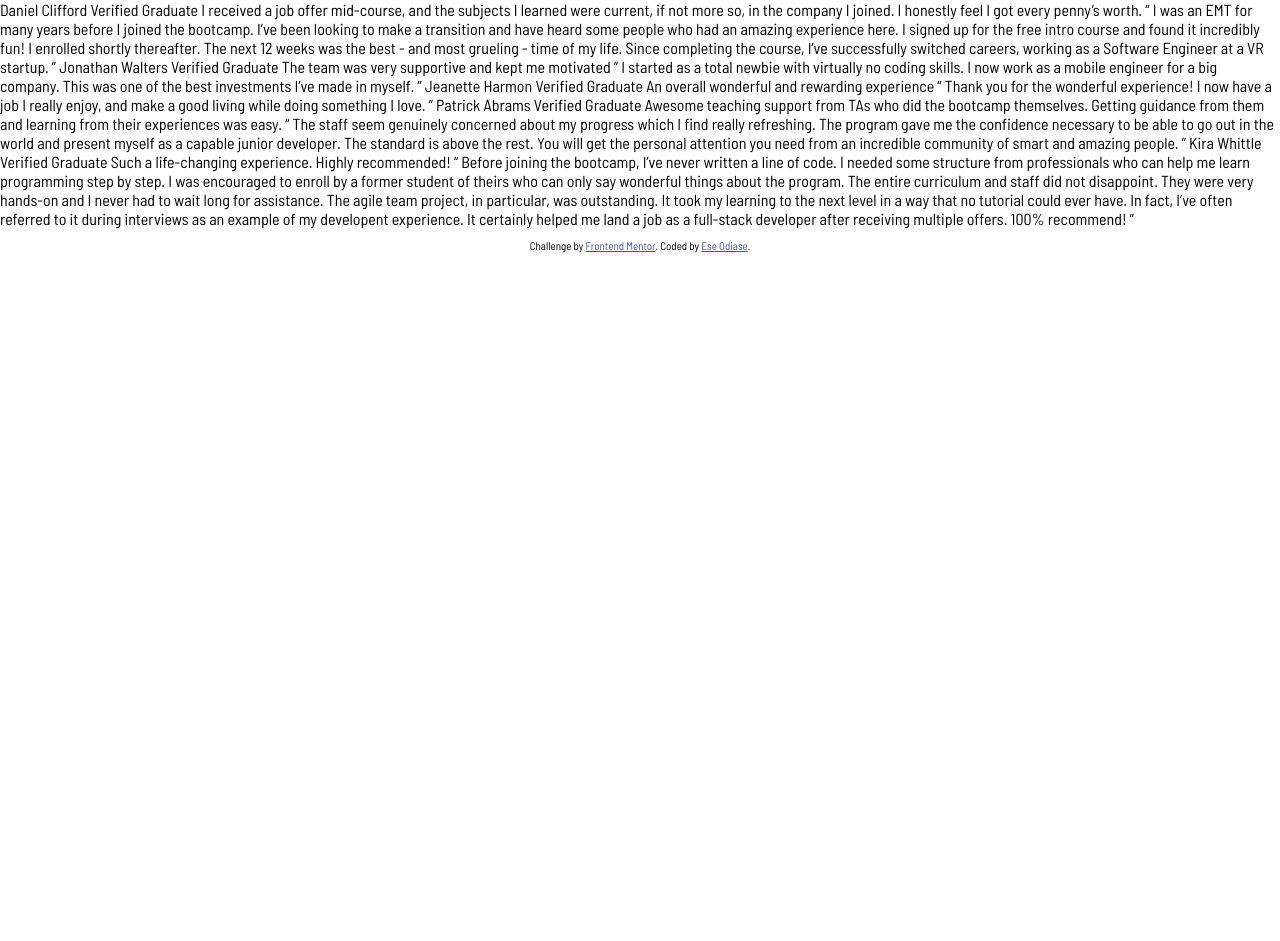
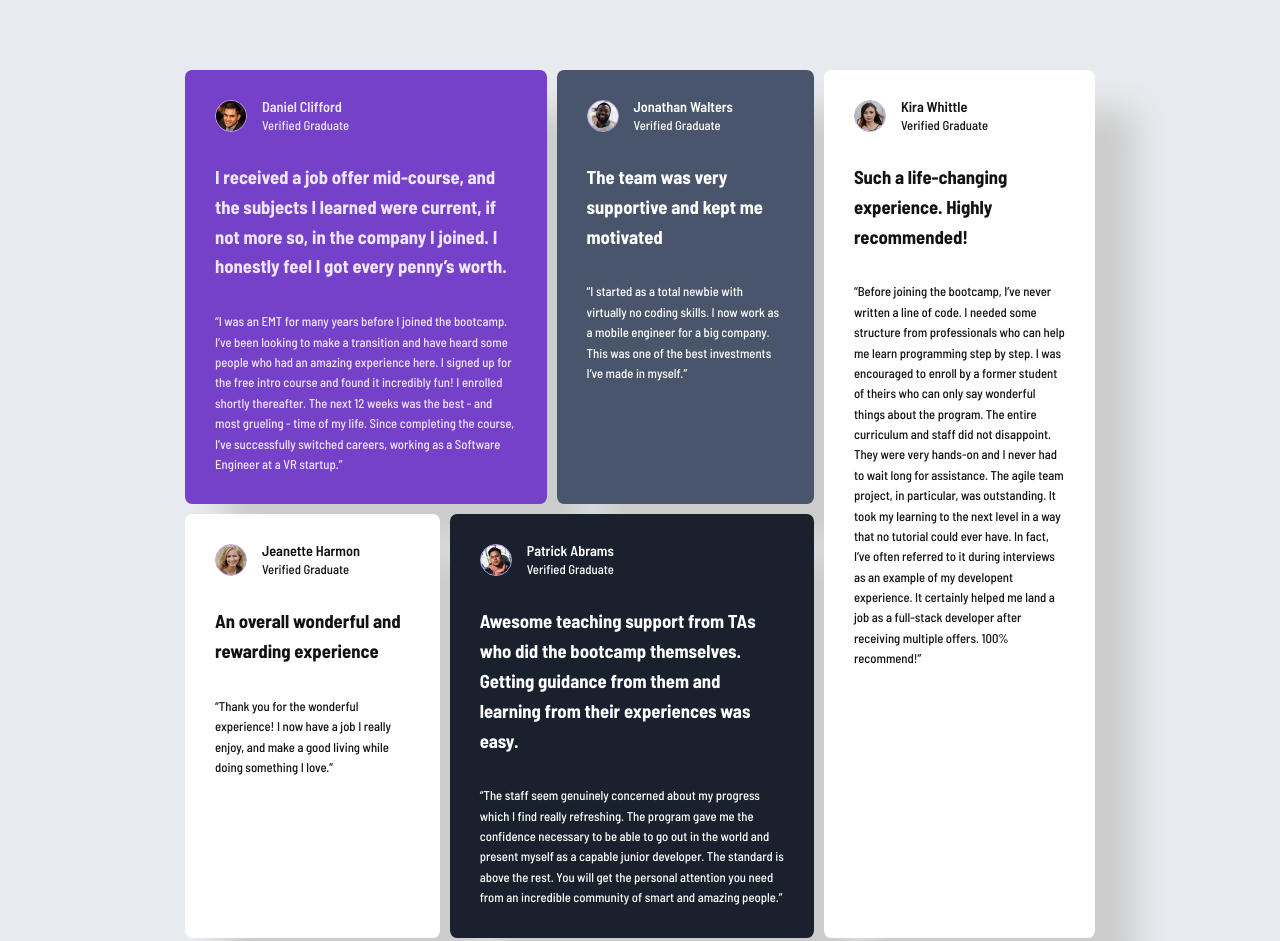
Before and after one commit to eseodiase/testimonials-grid, a plain HTML site: page index.html in a window 1280 px wide. Shown: the top 941 px of the page. Before the commit the page ends 800 px from the top, so only its background shows below. Drawn offline with Linux system fonts and the light colour scheme; files that its build step writes are made by us from their sources.

Commit message:
first deployment

```diff
--- a/index.html
+++ b/index.html
@@ -9,66 +9,151 @@
   <title>Frontend Mentor | [Challenge Name Here]</title>
 
   <!-- Custom style -->
-  <link rel="stylesheet" href=".src/style.css">
+  <link rel="stylesheet" href="./src/style.css">
 </head>
 
 <body>
-  Daniel Clifford
-  Verified Graduate
 
+  <main>
+
+  <section class="grid-container" aria-labelledby="main-heading">
+    <h1 id="main-heading" aria-hidden="true"> Testimonial Grid Section</h1>
+
+      <article class="grid1" aria-labelledby="testimony-1">
+  <div class="user-info">
+    <img
+      src="./src/images/image-daniel.jpg"
+      alt="Profile picture of Daniel Clifford"
+      class="avatar"
+    >
+    <div class="user">
+      <h3 class="username">Daniel Clifford</h3>
+      <p class="status">Verified Graduate</p>
+    </div>
+  </div>
+
+  <h2 id="testimony-1">
     I received a job offer mid-course, and the subjects I learned were current, if not more so,
 in the company I joined. I honestly feel I got every penny’s worth.
+  </h2>
 
-  “ I was an EMT for many years before I joined the bootcamp. I’ve been looking to make a
+  <p>
+    <q>I was an EMT for many years before I joined the bootcamp. I’ve been looking to make a
 transition and have heard some people who had an amazing experience here. I signed up
 for the free intro course and found it incredibly fun! I enrolled shortly thereafter.
 The next 12 weeks was the best - and most grueling - time of my life. Since completing
-  the course, I’ve successfully switched careers, working as a Software Engineer at a VR startup. ”
+the course, I’ve successfully switched careers, working as a Software Engineer at a VR startup.</q>
+  </p>
+</article>
 
-  Jonathan Walters
-  Verified Graduate
+          <article class="grid2" aria-labelledby="testimony-2">
+  <div class="user-info">
+    <img
+      src="./src/images/image-jonathan.jpg"
+      alt="Profile picture of Jonathan Walters"
+      class="avatar"
+    >
+    <div class="user">
+      <h3 class="username">Jonathan Walters</h3>
+      <p class="status">Verified Graduate</p>
+    </div>
+  </div>
 
+  <h2 id="testimony-2">
     The team was very supportive and kept me motivated
+  </h2>
 
-  “ I started as a total newbie with virtually no coding skills. I now work as a mobile engineer
-  for a big company. This was one of the best investments I’ve made in myself. ”
+  <p>
+    <q>I started as a total newbie with virtually no coding skills. I now work as a mobile engineer
+for a big company. This was one of the best investments I’ve made in myself.</q>
+  </p>
+</article>
 
-  Jeanette Harmon
-  Verified Graduate
+          <article class="grid3" aria-labelledby="testimony-3">
+  <div class="user-info">
+    <img
+      src="./src/images/image-jeanette.jpg"
+      alt="Profile picture of Jeanette Harmon"
+      class="avatar"
+    >
+    <div class="user">
+      <h3 class="username">Jeanette Harmon</h3>
+      <p class="status">Verified Graduate</p>
+    </div>
+  </div>
 
+  <h2 id="testimony-3">
     An overall wonderful and rewarding experience
+  </h2>
 
-  “ Thank you for the wonderful experience! I now have a job I really enjoy, and make a good living
-  while doing something I love. ”
+  <p>
+    <q>Thank you for the wonderful experience! I now have a job I really enjoy, and make a good living
+while doing something I love.</q>
+  </p>
+</article>
 
-  Patrick Abrams
-  Verified Graduate
+             <article class="grid4" aria-labelledby="testimony-4">
+  <div class="user-info">
+    <img
+      src="./src/images/image-patrick.jpg"
+      alt="Profile picture of Patrick Abrams"
+      class="avatar"
+    >
+    <div class="user">
+      <h3 class="username">Patrick Abrams</h3>
+      <p class="status">Verified Graduate</p>
+    </div>
+  </div>
 
+  <h2 id="testimony-4">
     Awesome teaching support from TAs who did the bootcamp themselves. Getting guidance from them and
 learning from their experiences was easy.
+  </h2>
 
-  “ The staff seem genuinely concerned about my progress which I find really refreshing. The program
+  <p>
+    <q>The staff seem genuinely concerned about my progress which I find really refreshing. The program
 gave me the confidence necessary to be able to go out in the world and present myself as a capable
 junior developer. The standard is above the rest. You will get the personal attention you need from
-  an incredible community of smart and amazing people. ”
+an incredible community of smart and amazing people.</q>
+  </p>
+</article>
 
-  Kira Whittle
-  Verified Graduate
+    <article class="grid5" aria-labelledby="testimony-5">
+  <div class="user-info">
+    <img
+      src="./src/images/image-kira.jpg"
+      alt="Profile picture of Kira Whittle"
+      class="avatar"
+    >
+    <div class="user">
+      <h3 class="username">Kira Whittle</h3>
+      <p class="status">Verified Graduate</p>
+    </div>
+  </div>
 
+  <h2 id="testimony-5">
     Such a life-changing experience. Highly recommended!
+  </h2>
 
-  “ Before joining the bootcamp, I’ve never written a line of code. I needed some structure from
+  <p>
+    <q>Before joining the bootcamp, I’ve never written a line of code. I needed some structure from
 professionals who can help me learn programming step by step. I was encouraged to enroll by a former
 student of theirs who can only say wonderful things about the program. The entire curriculum and staff
 did not disappoint. They were very hands-on and I never had to wait long for assistance. The agile team
 project, in particular, was outstanding. It took my learning to the next level in a way that no tutorial
 could ever have. In fact, I’ve often referred to it during interviews as an example of my developent
 experience. It certainly helped me land a job as a full-stack developer after receiving multiple offers.
-  100% recommend! ”
+100% recommend!</q>
+  </p>
+</article>
+  </section>
+
+</main>
 
   <footer class="attribution">
    <p>Challenge by <a href="https://www.frontendmentor.io?ref=challenge" target="_blank">Frontend Mentor</a>.
     Coded by <a href="https://ng.linkedin.com/in/ese-g-odiase-220576196" target="_blank">Ese Odiase</a>.</p>
   </footer>
+
 </body>
 </html>
--- a/src/style.css
+++ b/src/style.css
@@ -18,15 +18,22 @@
    --grey-200: hsl(0, 0%, 81%);
    --grey-400: hsl(224, 10%, 45%);
    --grey-500: hsl(217, 19%, 35%);
-   --gark-blue: hsl(219, 29%, 14%);
+   --dark-blue: hsl(219, 29%, 14%);
    --black: hsl(0, 0%, 7%);
    --blue: hsl(228, 45%, 44%);
 
    /* font sizes */
-   --primary-font: 0.8125rem;
-   --h2-size: ;
-   --h3-size: ;
+   --primary-font: calc(0.875rem + 0.02vw);
+   --h2-size: calc(1.29rem + 0.02vw);
+   --h3-size: 1rem;
    --a: 0.6875rem;
+
+   /* Border radius */
+   --card-radius: 0.5rem;
+   --image-radius: 50%;
+
+   /* Box shadow */
+   --shadow: 40px 40px 32px #cccccc;
  }
 
  /* Mobile first workflow */
@@ -34,11 +41,144 @@
  body {
    margin: 0;
    padding: 0;
+   background: var(--grey-100);
    font-family: 'Barlow Semi Condensed', sans-serif;
+   font-size: var(--primary-font);
+   font-weight: 500;
+   line-height: 1.6;
  }
 
- /* Breakpoint */
- @media (min-width: 62rem) {
+  main {
+    margin-block-start: 60px;
+    display: grid;
+    align-items: center;
+    min-height: 100vh;
+}
+
+.grid-container {
+    display: grid;
+    gap: 30px;
+    padding: 10px;
+    margin-inline: 25px;
+}
+
+.grid-container > div {
+    padding: 10px;
+}
+
+#main-heading {
+    display: none;
+}
+
+.grid1 {
+  background: var(--purple-500);
+  color: var(--purple-50);
+}
+
+.grid2 {
+  background: var(--grey-500);
+  color: var(--white);
+}
+
+.grid3 {
+  background: var(--white);
+  color: var(--black);
+}
+
+.grid4 {
+  background: var(--dark-blue);
+  color: var(--white);
+}
+
+.grid5 {
+  background: var(--white);
+  color: var(--black);
+}
+
+.grid1,
+.grid2,
+.grid3,
+.grid4,
+.grid5 {
+  border-radius: var(--card-radius);
+  box-shadow: var(--shadow);
+  -webkit-box-shadow: var(--shadow);
+  -moz-box-shadow: var(--shadow);
+}
+
+article img,
+article h2,
+article h3,
+article p {
+  margin-inline: 30px;
+  margin-block: 30px;
+}
+
+article h3 {
+  font-size: var(--h3-size);
+  font-weight: 600;
+}
+
+article h2 {
+  font-size: var(--h2-size);
+  margin-block-start: 0;
+}
+
+.user-info {
+  display: flex;
+  align-items: flex-start;
+}
+
+.avatar {
+  width: 30px;
+  height: 30px;
+  border-radius: var(--image-radius);
+  border: 0.125rem solid var(--purple-300);
+}
+
+.user {
+  align-self: center;
+  margin-inline-start: -45px;
+}
+
+.username,
+.status {
+  line-height: 0;
+}
+
+.status {
+  margin-block-start: -12px;
+}
+
+ /* Breakpoint large devices */
+ @media (min-width: 48rem) { /**/
+ main {
+   margin-inline: 150px;
+ }
+
+.grid-container {
+    display: grid;
+    grid-template-columns: auto auto auto;
+    gap: 10px;
+    padding: 10px;
+}
+
+.grid-container > div {
+    padding: 10px;
+}
+
+.grid1 {
+    grid-column: 1 / span 2;
+}
+
+.grid4 {
+    grid-column: 2 / span 2;
+}
+
+.grid5 {
+    grid-column: 4;
+    grid-row: 1 / span 2;
+}
 
  }
 
```
Also changed, not shown: 1 other file. Lines whose indentation alone changed are shown as unchanged.
